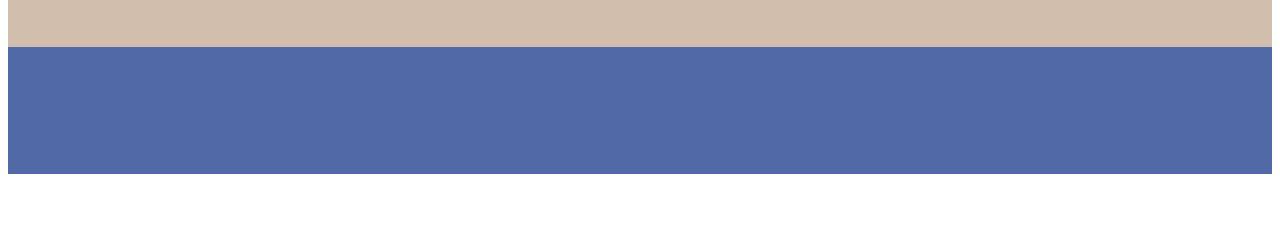
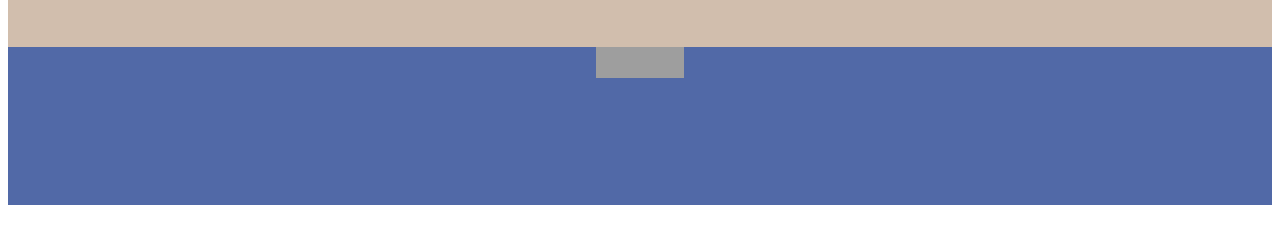
Before and after one commit to eliasmr98/202309-w1ch3-elias-martin, a website: page index2.html in a window 1280 px wide. Shown: the part 329-572 px from the top of the page. Drawn offline with Linux system fonts and the light colour scheme; grey boxes are pictures that could not be loaded.

Commit message:
Add footer img

```diff
--- a/index2.html
+++ b/index2.html
@@ -44,6 +44,11 @@
     </section>
     <footer>
 
+      <a href="http://jigsaw.w3.org/css-validator/check/referer">
+        <img style="border:0;width:88px;height:31px" src="http://jigsaw.w3.org/css-validator/images/vcss"
+          alt="¡CSS Válido!" />
+      </a>
+
     </footer>
   </main>
 
--- a/styles/style.css
+++ b/styles/style.css
@@ -104,3 +104,8 @@ button {
   color: white;
   border-radius: 15px;
 }
+
+footer img {
+  display: block;
+  margin: auto;
+}
```
Also changed, not shown: index.html (+5 -0 lines).
